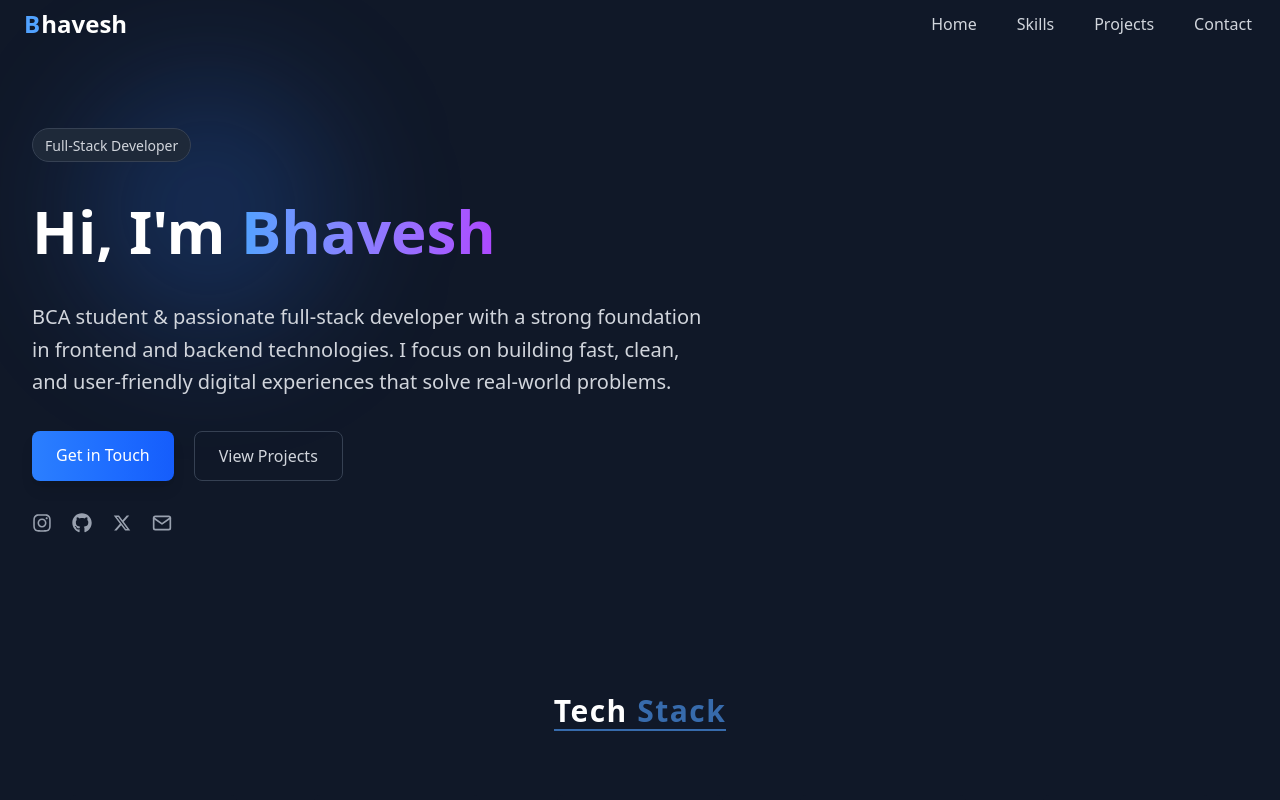
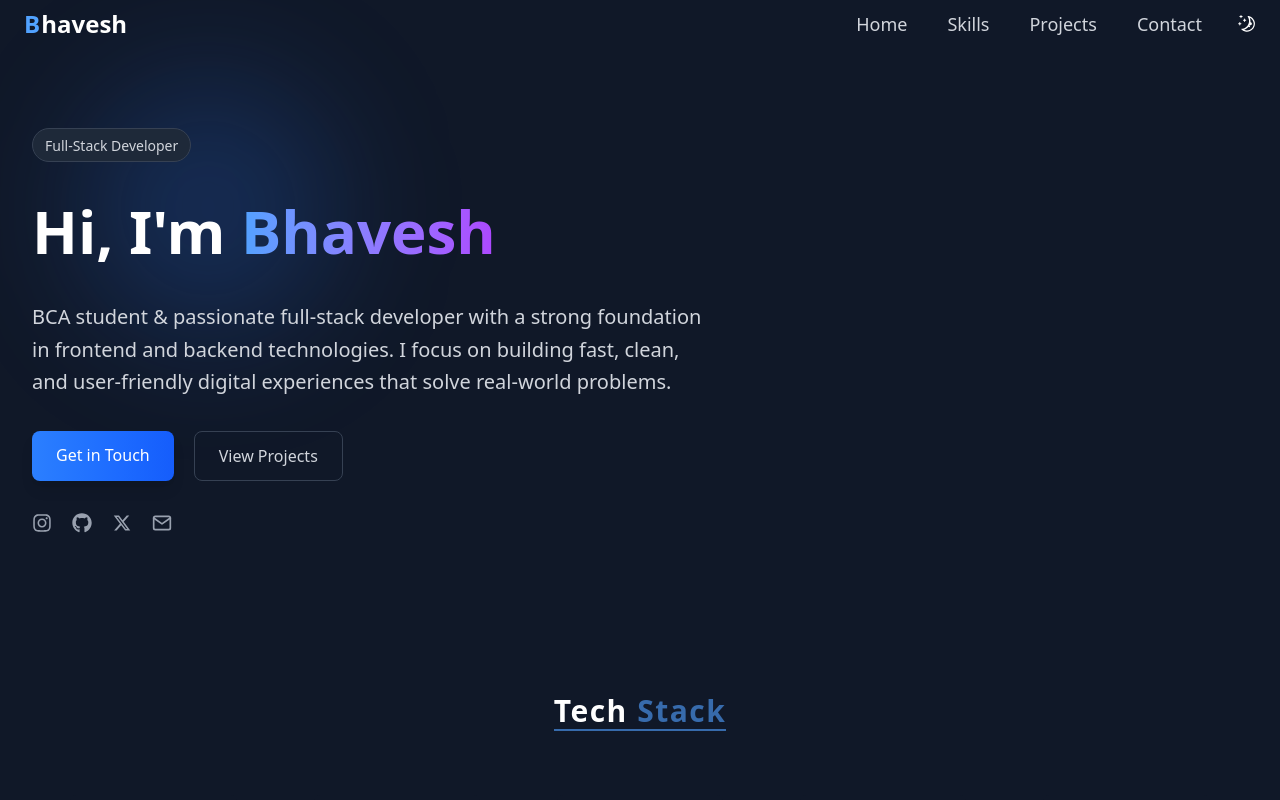
Before and after one commit to Bhaveshanjana/portfolio, a React (Vite) app: page / in a window 1280 px wide. Shown: the top 800 px of the page. Built offline with nearby package versions, Linux system fonts and the light colour scheme.

Commit message:
Add DarkMode

```diff
--- a/src/App.jsx
+++ b/src/App.jsx
@@ -7,6 +7,7 @@ import Skill from "./components/Skill";
 import ContactSection from "./components/ContactSection";
 import { AnimatePresence, motion } from "framer-motion";
 import { Slidup } from "./components/utils/Utility";
+import DarkMode from "./components/DarkMode/DarkMode";
 
 const App = () => {
   const [navOpen, setNavOpen] = useState(false);
@@ -38,7 +39,7 @@ const App = () => {
       <nav
         className={`fixed w-full z-50 transition-all duration-300 ${
           scrollPosition > 50
-            ? "bg-gray-900/90 backdrop-blur-md shadow-lg"
+            ? "bg-transparent backdrop-blur-sm shadow-lg"
             : "bg-transparent"
         }`}
       >
@@ -52,12 +53,13 @@ const App = () => {
             <span className="text-blue-400 tracking-wider">B</span>havesh
           </motion.div>
 
+          <div>
             {/* Desktop Navigation */}
             <motion.ul
               initial={{ opacity: 0 }}
               animate={{ opacity: 1 }}
               transition={{ duration: 0.5, delay: 0.2 }}
-            className="hidden md:flex space-x-8 text-gray-300"
+              className="hidden md:flex space-x-8 text-gray-300 md:text-lg "
             >
               {["Home", "Skills", "Projects", "Contact"].map((item, i) => (
                 <li key={i} className="hover:text-blue-400 transition-colors">
@@ -70,10 +72,15 @@ const App = () => {
                   </a>
                 </li>
               ))}
+              {/* darkmode */}
+              <li>
+                <DarkMode />
+              </li>
             </motion.ul>
-
+          </div>
           {/* Mobile Navigation */}
-          <div className="md:hidden">
+          <div className="md:hidden flex items-center space-x-4 ">
+            <DarkMode />
             <button
               onClick={() => setNavOpen(!navOpen)}
               className="text-white text-2xl focus:outline-none"
--- /dev/null
+++ b/src/components/Darkmode/DarkMode.jsx
@@ -0,0 +1,33 @@
+import React, { useEffect } from "react";
+import { GoSun } from "react-icons/go";
+import { RxMoon } from "react-icons/rx";
+
+const DarkMode = () => {
+  const [theme, setTheme] = React.useState(
+    localStorage.getItem("theme") ? localStorage.getItem("theme") : "light"
+  );
+
+  const element = document.documentElement;
+
+  useEffect(() => {
+    if (theme === "dark") {
+      element.classList.add("dark");
+      localStorage.setItem("theme", "dark");
+    } else {
+      element.classList.remove("dark");
+      localStorage.setItem("theme", "light");
+    }
+  }, [theme]);
+  return (
+    <div className="translate-y-[1.8px]">
+      <button
+        onClick={() => setTheme(theme === "light" ? "dark" : "light")}
+        className="cursor-pointer rounded-full text-white transition-all duration-200 hover:text-blue-600"
+      >
+        {theme === "dark" ?  <GoSun size={18}/> : <RxMoon size={18} />}
+      </button>
+    </div>
+  );
+};
+
+export default DarkMode;
--- a/src/index.css
+++ b/src/index.css
@@ -3,3 +3,7 @@
 *{
     scroll-behavior: smooth;
 }
+
+/* variant for dark mode */
+
+@custom-variant dark (&:where(.dark, .dark *));
```
Lines whose indentation alone changed are shown as unchanged.
